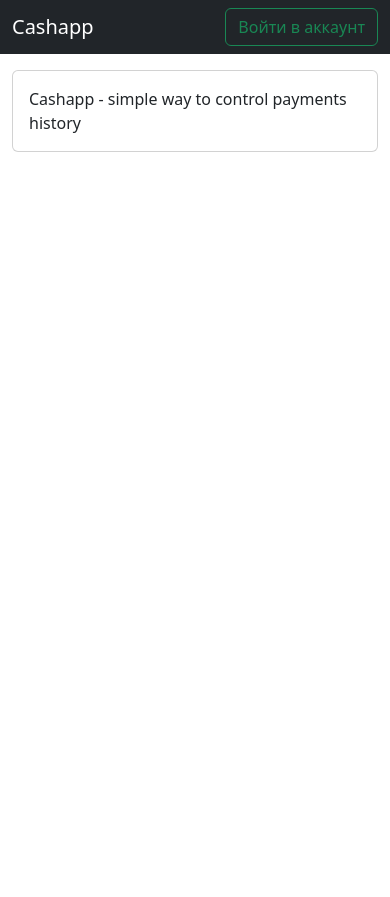
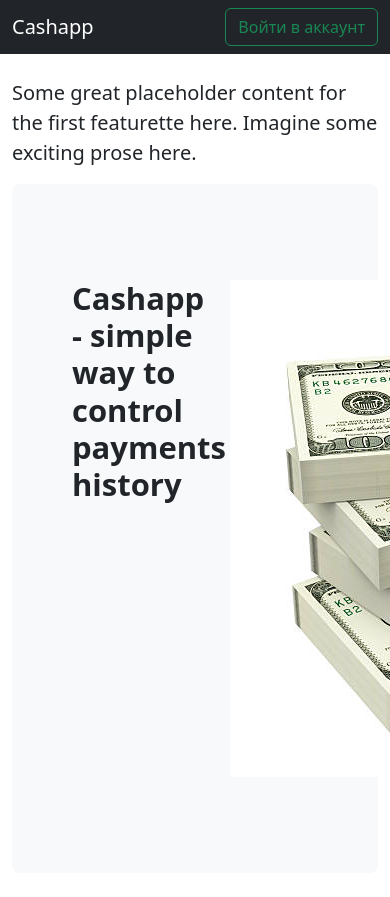
Before and after one commit to kaluginpeter/django-cashapp, a Django app: page / in a window 390 px wide; the page is wider, and only the part inside the window is pictured. Before the commit the page ends 152 px from the top of that part, so only its background shows below. Run offline with Django 4.2, Linux system fonts and the light colour scheme.

Commit message:
Added images

```diff
--- a/balance/templates/balance/index.html
+++ b/balance/templates/balance/index.html
@@ -1,9 +1,30 @@
 {% extends 'base.html' %}
+{% load static %}
+{% block content %}
+    <div class="row">
+        <div class="col-md-7">
+            <h2 class="featurette-heading fw-normal lh-1"></h2>
+            <p class="lead">Some great placeholder content for the first featurette here. Imagine some exciting
+                prose
+                here.</p>
+        </div>
+        <div class="col-md-5">
 
-{% block content %}
-    <div class="card">
-        <div class="card-body">
-            Cashapp - simple way to control payments history
         </div>
     </div>
+    <div class="p-5 mb-4 bg-light rounded-3">
+        <div class="container-fluid py-5">
+            <div class="row">
+                <div class="col-7">
+                    <h1 class="display-5 fw-bold">Cashapp - simple way to control payments history</h1>
+
+                </div>
+                <div class="col-5">
+                    <img src="{% static 'balance/images/dollars.jpg' %}">
+
+                </div>
+            </div>
+        </div>
+    </div>
+
 {% endblock %}
```
Also changed, not shown: balance/static/balance/images/dollars.jpg (added).
